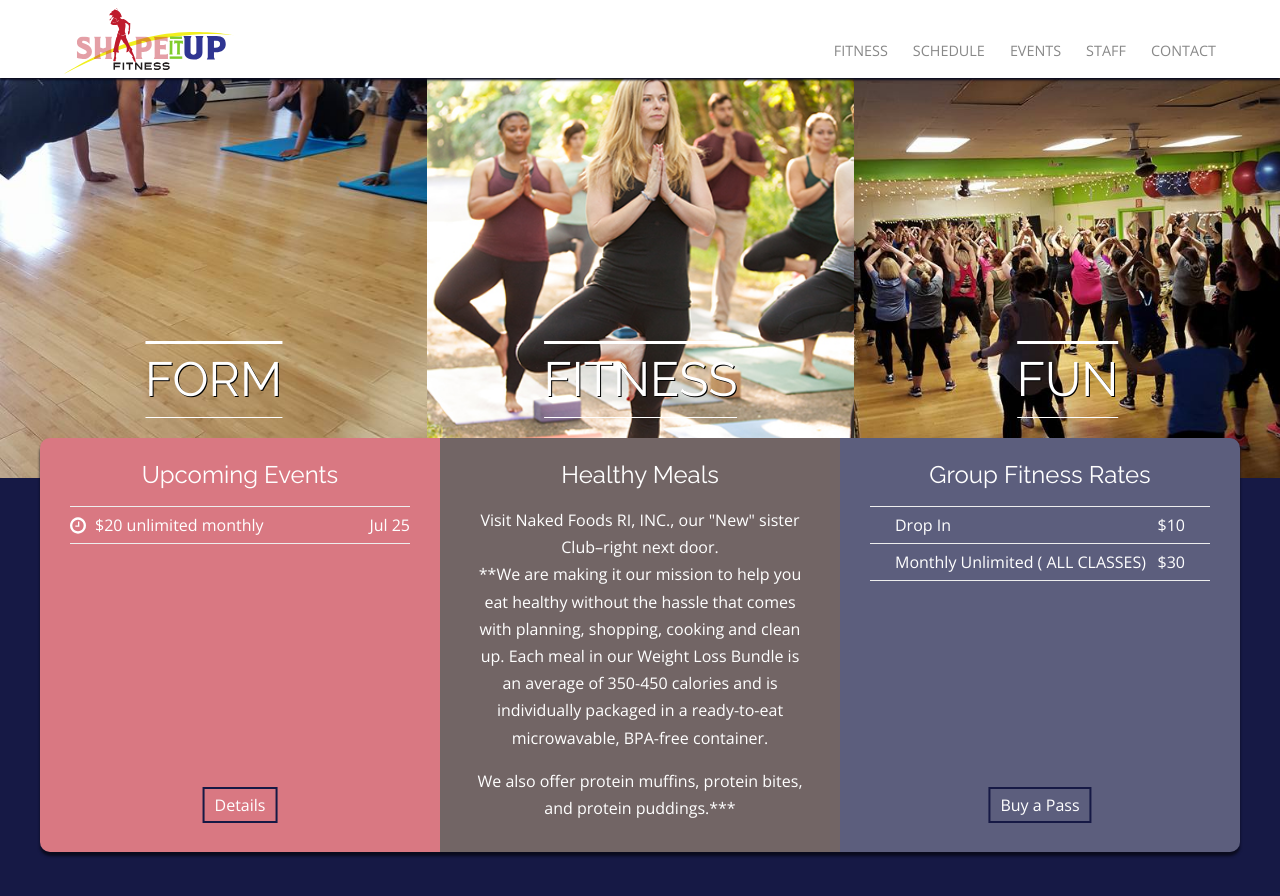
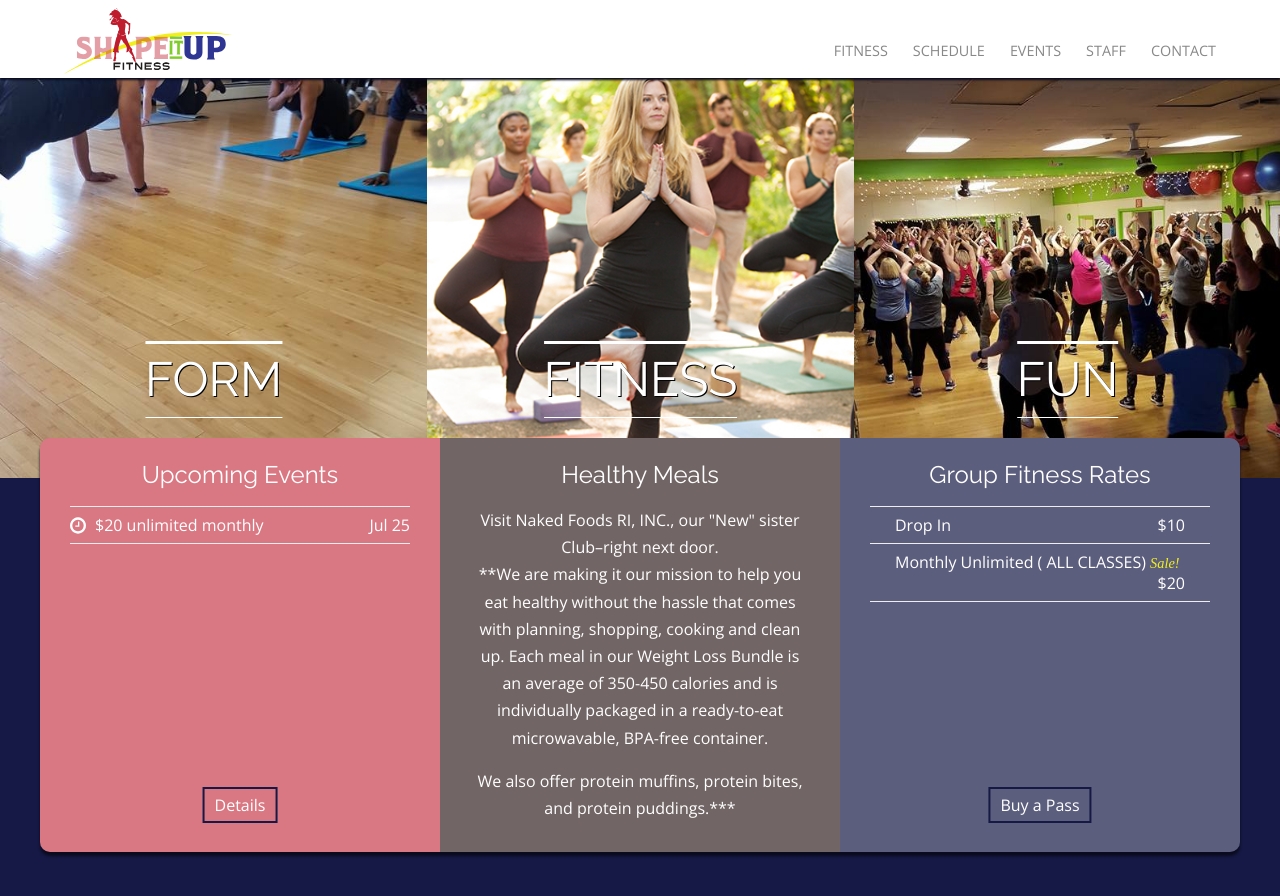
Before and after one commit to rwstone/shapeitup, a Jekyll site: the page built from index.md, in a window 1280 px wide and 900 px high. Shown: the top 896 px of the window. Built offline with Jekyll 4.4.1, drawn with Linux system fonts in a browser that asks for light colours; some web fonts are replaced.

Commit message:
Updated Index

```diff
--- a/index.md
+++ b/index.md
@@ -20,8 +20,8 @@ passes:
   price: "$10"
   is_sale: false
 - name: Monthly Unlimited ( ALL CLASSES)
-  price: "$30"
-  is_sale: false
+  price: "$20"
+  is_sale: true
 title_seo: Shape It Up Fitness | East Providence, RI
 description_seo: Shape It Up Fitness is an exercise studio in East Providence, RI,
   with a fun and approachable attitude. We offer  group exercise classes, including
```
